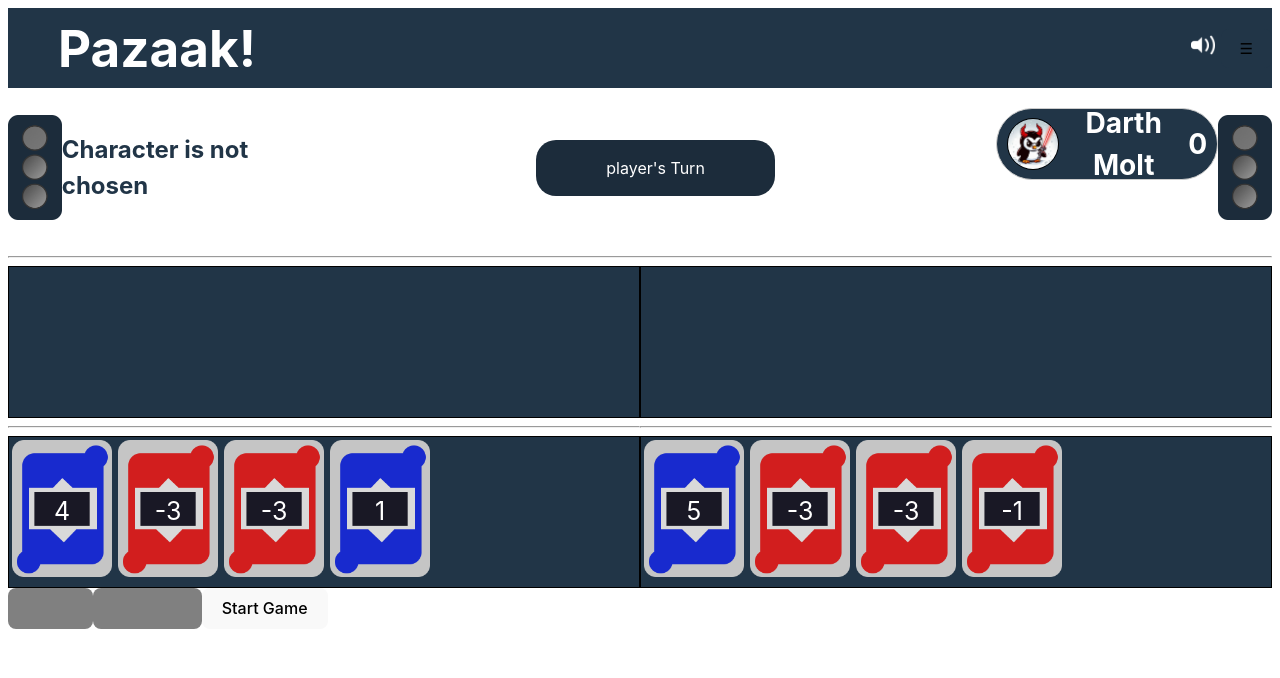
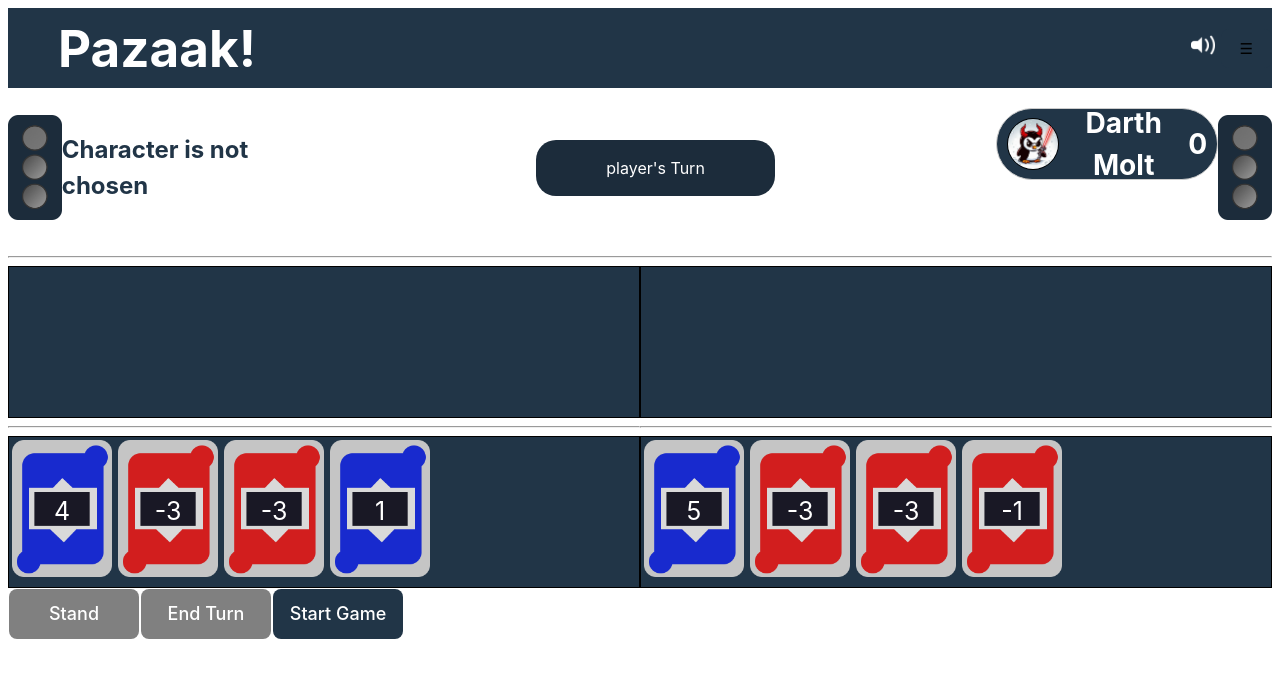
Before and after one commit to abasile1-tech/PazaakPadawan, a React (Vite) app in the folder client/: page /solo in a window 1280 px wide. Shown: the top 678 px of the page. Built offline with nearby package versions, Linux system fonts and the light colour scheme.

Commit message:
CSS applied to in game buttons

```diff
--- a/client/src/App.css
+++ b/client/src/App.css
@@ -67,6 +67,16 @@
   font-size: 15px;
   cursor: pointer;
   background-color: #213547
+}
+
+.gameButtons {
+  font-size: 18px;
+    height: 50px;
+    width: 130px;
+    padding: 0;
+    margin: 1px;
+    background-color: #213547;
+    color: white;
 }
 
 
--- a/client/src/components/GameButtons.tsx
+++ b/client/src/components/GameButtons.tsx
@@ -24,6 +24,7 @@ const GameButtons: React.FC<GameButtonsProps> = ({
   return (
     <div className="turnOptions">
       <button
+        className="gameButtons"
         onClick={onStand}
         disabled={
           gameState === GameState.INITIAL ||
@@ -35,6 +36,7 @@ const GameButtons: React.FC<GameButtonsProps> = ({
         Stand
       </button>
       <button
+        className="gameButtons"
         onClick={onEndTurn}
         disabled={
           gameState === GameState.INITIAL ||
@@ -46,6 +48,7 @@ const GameButtons: React.FC<GameButtonsProps> = ({
         End Turn
       </button>
       <button
+        className="gameButtons"
         onClick={onStartGame}
         disabled={
           gameState === GameState.STARTED ||
--- a/client/src/index.css
+++ b/client/src/index.css
@@ -56,7 +56,7 @@ button:focus-visible {
 }
 button:disabled {
   background-color: grey;
-  color: gray;
+  color: white;
 }
 
 @media (prefers-color-scheme: light) {
```
